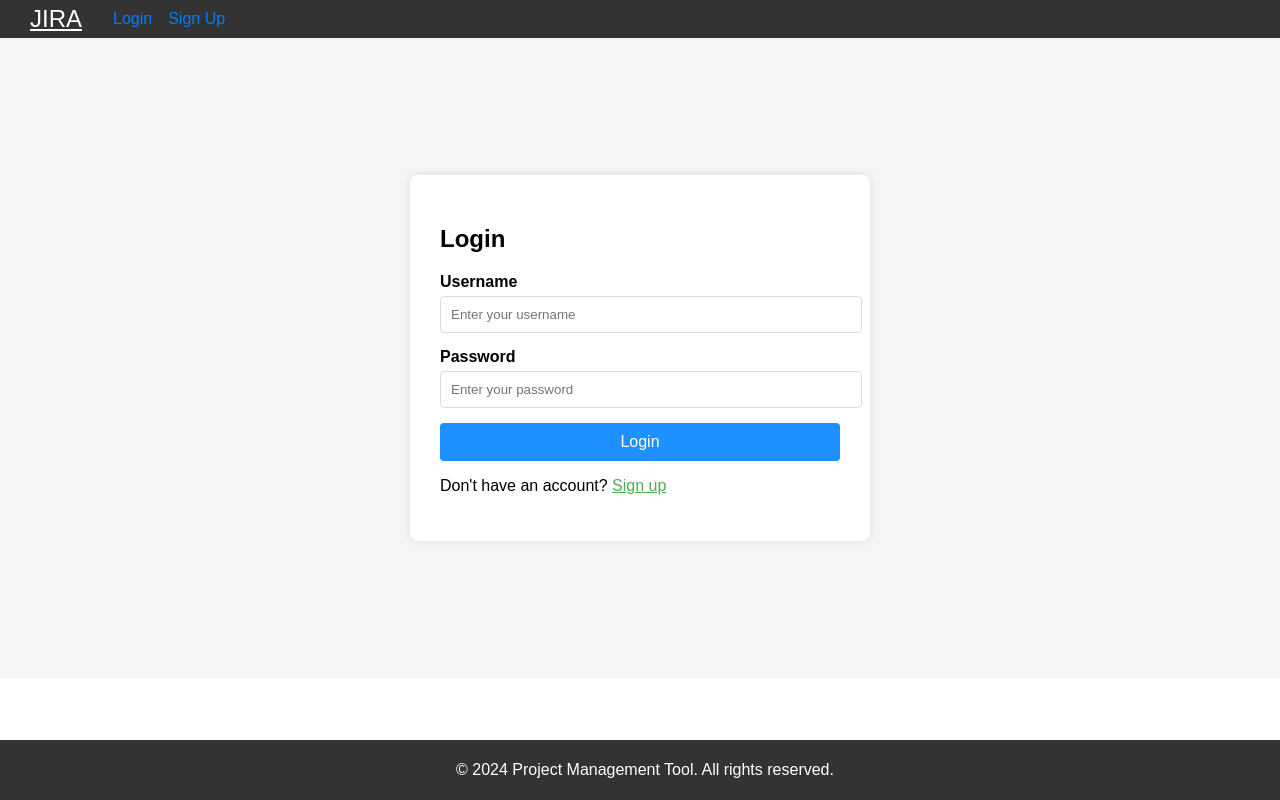
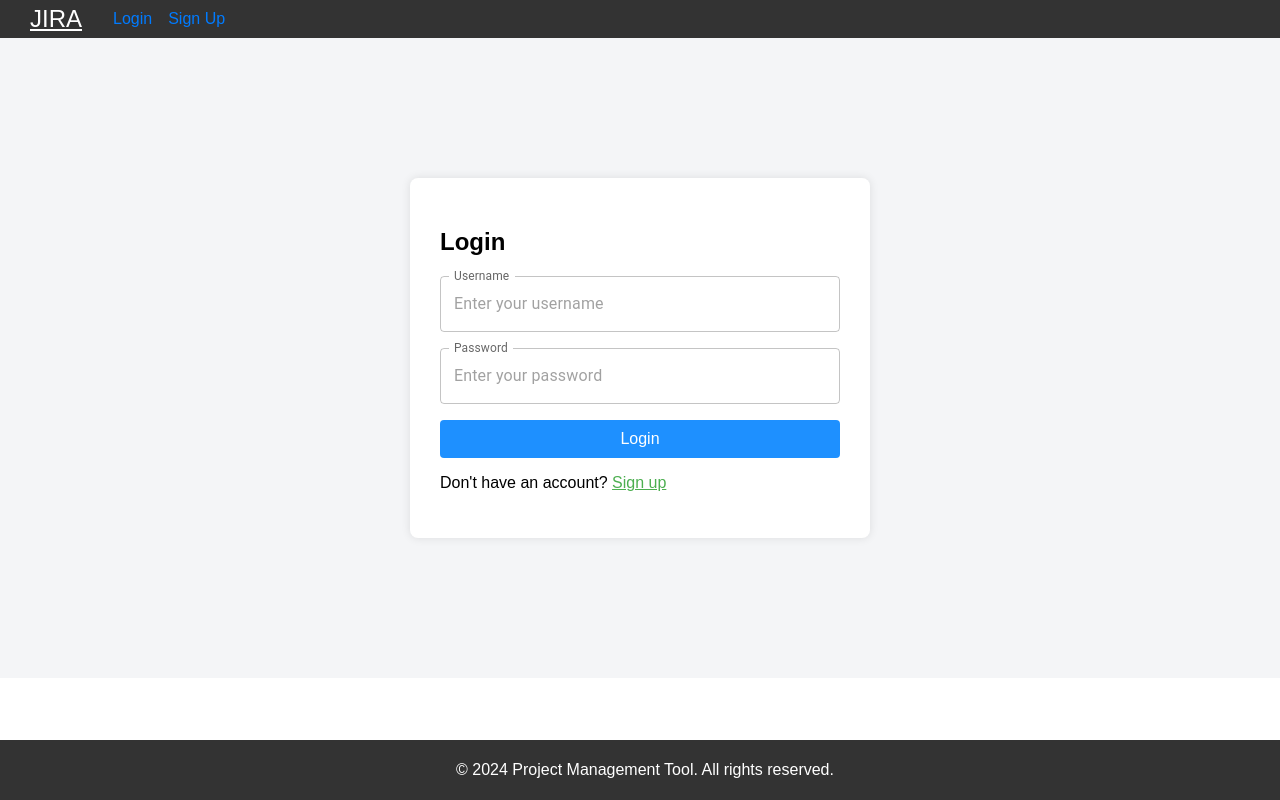
Before and after one commit to FrankDannie/JIRA-FE, a React (Create React App) app: page /login in a window 1280 px wide. Built offline with nearby package versions, Linux system fonts and the light colour scheme; no server answers.

Commit message:
Update the UI for project form

```diff
--- a/src/components/molecules/InputField.tsx
+++ b/src/components/molecules/InputField.tsx
@@ -1,23 +1,41 @@
 import React from 'react'
-import Label from '../atoms/Label'
-import Input from '../atoms/Input'
+import { TextField } from '@mui/material'
 
-type InputFieldProps = {
+interface InputFieldProps {
   label: string
   type: string
-  placeholder: string
+  placeholder?: string
   value: string
   onChange: (e: React.ChangeEvent<HTMLInputElement>) => void
   showError?: boolean
+  multiline?: boolean
+  rows?: number
 }
 
-const InputField: React.FC<InputFieldProps> = ({ label, type, placeholder, value, onChange, showError }) => {
+const InputField: React.FC<InputFieldProps> = ({
+  label,
+  type,
+  placeholder,
+  value,
+  onChange,
+  showError,
+  multiline = false,
+  rows = 1,
+}) => {
   return (
-    <div className="input-field">
-      <Label text={label} />
-      {showError && <span style={{ color: 'red' }}>*required</span>}
-      <Input type={type} placeholder={placeholder} value={value} onChange={onChange} />
-    </div>
+    <TextField
+      label={label}
+      type={type}
+      placeholder={placeholder}
+      value={value}
+      onChange={onChange}
+      error={showError}
+      fullWidth
+      multiline={multiline}
+      rows={rows}
+      sx={{ marginBottom: 2 }}
+      InputLabelProps={{ shrink: true }}
+    />
   )
 }
 
--- a/src/components/organisms/project/ProjectForm.tsx
+++ b/src/components/organisms/project/ProjectForm.tsx
@@ -84,6 +84,8 @@ const ProjectForm: React.FC<ProjectFormProps> = ({ onClose, initialData, isEditM
         value={formData.description}
         onChange={handleChange('description')}
         showError={errors.description}
+        multiline
+        rows={10}
       />
       <InputField
         label="Start Date"
```
